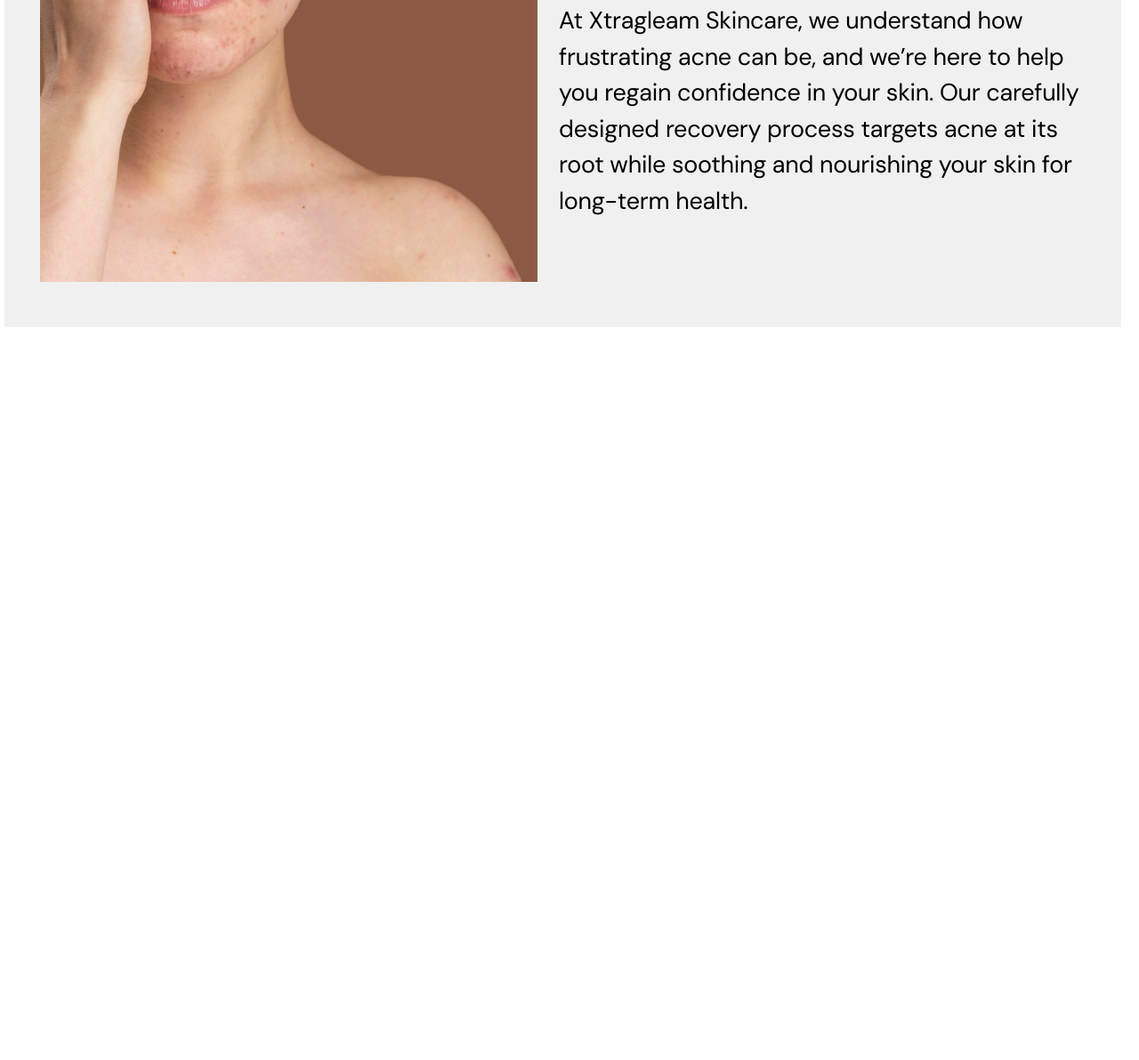
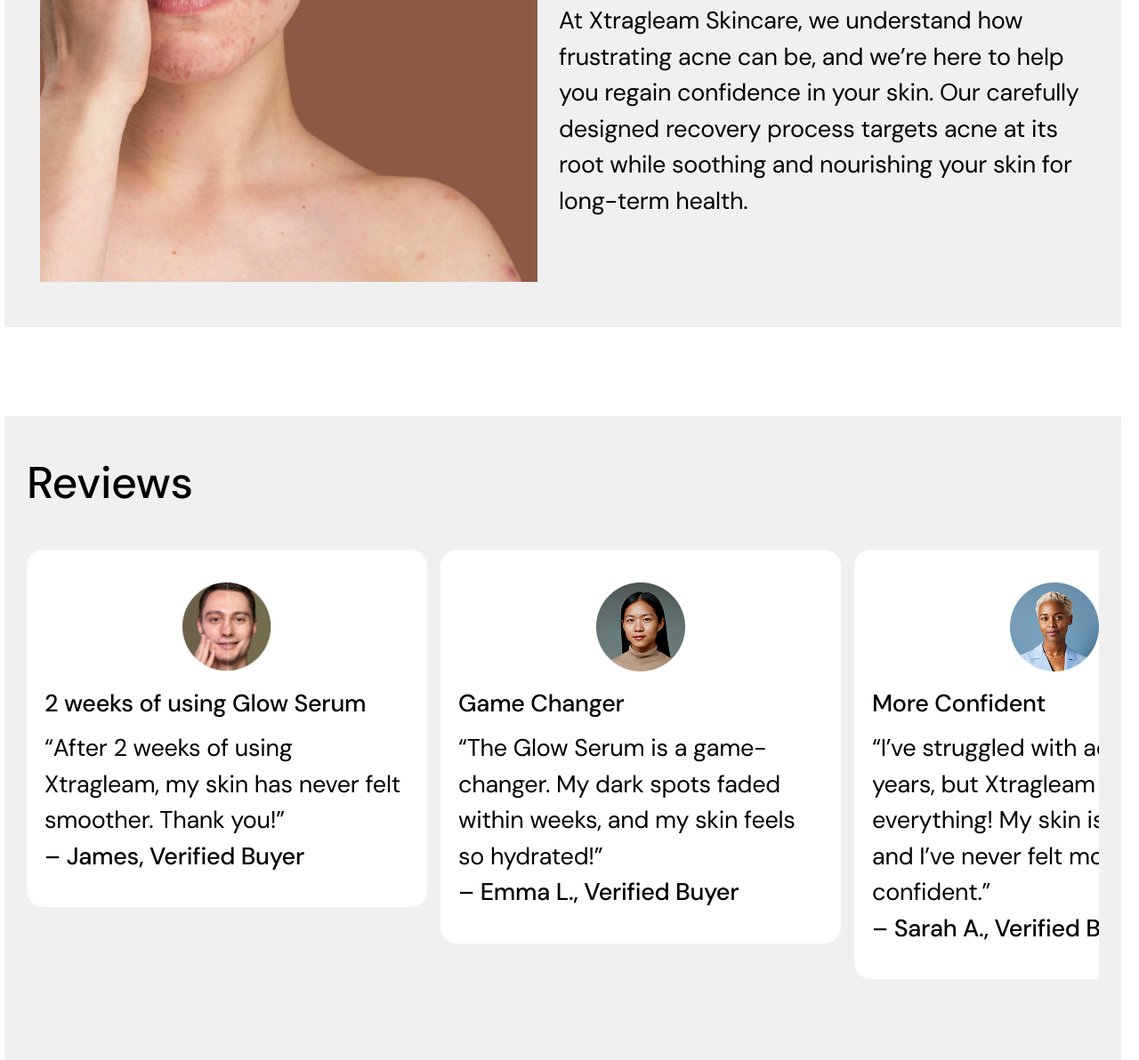
Before and after one commit to GuzalliiaR/rsschool-landing-page, a plain HTML site: page index.html in a window 1280 px wide. Shown: the part 1041-2233 px from the top of the page at 89% size. Before the commit the page ends 1409 px from the top, so only its background shows below. Drawn offline with Linux system fonts and the light colour scheme.

Commit message:
feat: add section reviews-section in main

```diff
--- a/css/style.css
+++ b/css/style.css
@@ -520,6 +520,52 @@ section {
     margin-bottom: 10px;
 }
 
+.reviews-section {
+    padding: 50px 25px;
+    background-color: var(--color-gray-bg);
+}
+
+.reviews-section__title {
+    margin-bottom: 50px;
+}
+
+.reviews-section__viewport {
+    overflow: hidden;
+    width: 100%;
+}
+
+.reviews-section__slider {
+    display: flex;
+    align-items: start;
+    flex-wrap: nowrap;
+    column-gap: 15px;
+}
+
+.reviews-section__slide {
+    width: 450px;
+    /* height: 570px; */
+    flex-shrink: 0;    /*Запрет на уменьшение элемента внутри flex-контейнера */
+    padding: 37px 20px;
+    border-radius: 19px;
+
+    background-color: var(--color-bg);
+}
+
+.reviews-section__slideIMG {
+    margin: auto;
+    margin-bottom: 20px;
+}
+
+.reviews-section__slideSubtitle {
+    margin-bottom: 14px;
+}
+
+.reviews-section__nameAutor {
+    font-weight: 500;
+}
+
+
+
 
 /* 6. Утилиты (Utilities) ← .visually-hidden, .text-center, .mt-2  */
 .visually-hidden {
--- a/index.html
+++ b/index.html
@@ -32,7 +32,7 @@
                         <a href="#about">About us</a>
                     </li>
                     <li>
-                        <a href="">Reviews</a>
+                        <a href="#reviews">Reviews</a>
                     </li>
                     <li>
                         <a href="">Contacts</a>
@@ -84,8 +84,8 @@
                 <img class="hero-section__imgProduct" src="./img/creams.svg" alt="">
             </section>
 
-            <section class="advantages-section">
-                <h3 class="advantages-section__title" id="about">
+            <section class="advantages-section" id="about">
+                <h3 class="advantages-section__title">
                     Why Choose Xtragleam?
                 </h3>
                 <div class="advantages-section__info">
@@ -102,6 +102,71 @@
                     </article>
                 </div>
             </section>
+
+            <section class="reviews-section" id="reviews">
+                <h3 class="reviews-section__title">
+                    Reviews
+                </h3>
+                <div class="reviews-section__viewport">
+                    <div class="reviews-section__slider">
+                        <article class="reviews-section__slide">
+                            <img class="reviews-section__slideIMG" src="./img/photo1.jpg" alt="Buyer's avatar" width="100" height="100">
+                            <h4 class="reviews-section__slideSubtitle">2 weeks of using Glow Serum</h4>
+                            <p>
+                                <q>After 2 weeks of using Xtragleam, my skin has never felt smoother. Thank you!</q> <br>
+                                <span class="reviews-section__nameAutor">– James, Verified Buyer</span>
+                            </p>
+                        </article>
+
+                        <article class="reviews-section__slide">
+                            <img class="reviews-section__slideIMG" src="./img/photo2.jpg" alt="Buyer's avatar" width="100" height="100">
+                            <h4 class="reviews-section__slideSubtitle">Game Changer</h4>
+                            <p>
+                                <q>The Glow Serum is a game-changer. My dark spots faded within weeks, and my skin feels so hydrated!</q> <br>
+                                <span class="reviews-section__nameAutor">– Emma L., Verified Buyer</span>
+                            </p>
+                        </article>
+
+                        <article class="reviews-section__slide">
+                            <img class="reviews-section__slideIMG" src="./img/photo3.jpg" alt="Buyer's avatar" width="100" height="100">
+                            <h4 class="reviews-section__slideSubtitle">More Confident</h4>
+                            <p>
+                                <q>I’ve struggled with acne for years, but Xtragleam changed everything! My skin is glowing, and I’ve never felt more confident.</q> <br>
+                                <span class="reviews-section__nameAutor">– Sarah A., Verified Buyer</span>
+                            </p>
+                        </article>
+
+                        <article class="reviews-section__slide">
+                            <img class="reviews-section__slideIMG" src="./img/photo4.jpg" alt="Buyer's avatar" width="100" height="100">
+                            <h4 class="reviews-section__slideSubtitle">More Confident</h4>
+                            <p>
+                                <q>I honestly thought I'd never get rid of my acne, but Xtragleam was a total game-changer! My complexion is literally
+                                radiant, and it has given me such a massive confidence boost.</q> <br>
+                                <span class="reviews-section__nameAutor">– Sarah A., Verified Buyer</span>
+                            </p>
+                        </article>
+
+                        <article class="reviews-section__slide">
+                            <img class="reviews-section__slideIMG" src="./img/photo5.jpg" alt="Buyer's avatar" width="100" height="100">
+                            <h4 class="reviews-section__slideSubtitle">Dermatologist Recommendation</h4>
+                            <p>
+                                <q>As a dermatologist, I recommend Xtragleam to my clients for its effective, natural ingredients.</q> <br>
+                                <span class="reviews-section__nameAutor">– Dr. Jane O., Dermatologist</span>
+                            </p>
+                        </article>
+
+                        <article class="reviews-section__slide">
+                            <img class="reviews-section__slideIMG" src="./img/photo6.jpg" alt="Buyer's avatar" width="100" height="100">
+                            <h4 class="reviews-section__slideSubtitle">Beauty Influencer</h4>
+                            <p>
+                                <q>Xtragleam is my go-to for glowing skin before events!</q> <br>
+                                <span class="reviews-section__nameAutor">– SkincareGuru, Beauty Influencer</span>
+                            </p>
+                        </article>
+                    </div>
+                </div>
+                <!-- Кнопки управления -->
+            </section>
         </main>
     </div>
 </body>
```
Also changed, not shown: img/photo1.jpg (added), img/photo2.jpg (added), img/photo3.jpg (added), img/photo4.jpg (added), img/photo5.jpg (added), img/photo6.jpg (added).
